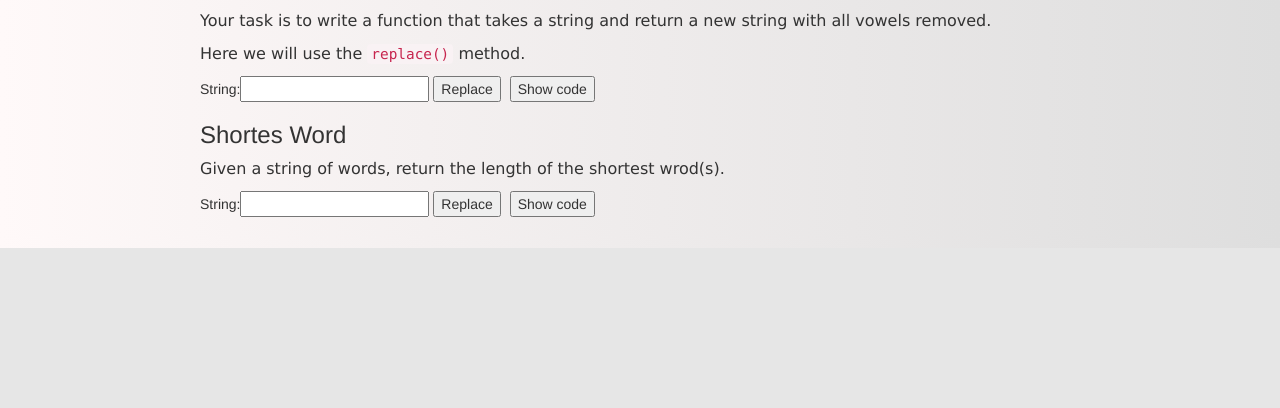
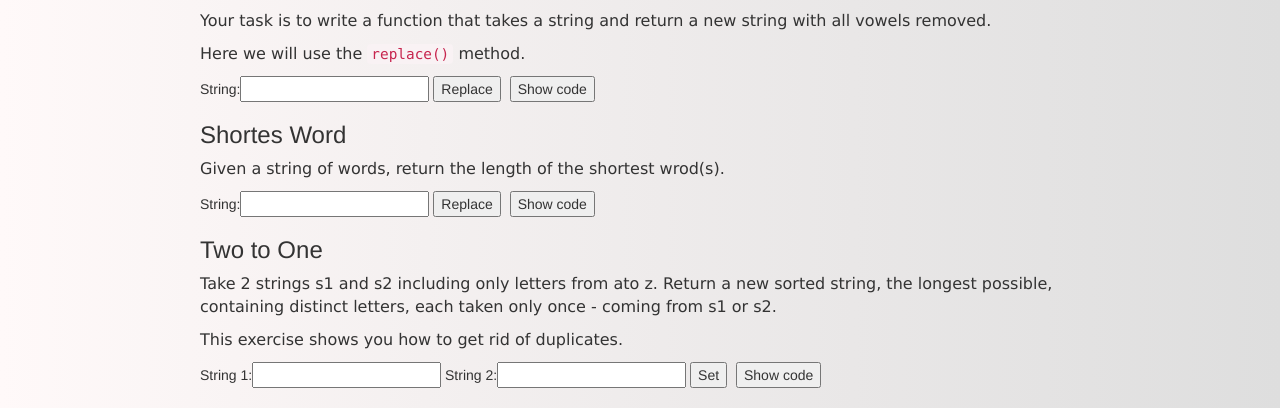
Before and after one commit to chabiorborys/Django_blog, a Django app: page /js_codewars/ in a window 1280 px wide. Shown: the part 552-960 px from the top of the page. Before the commit the page ends 800 px from the top, so only its background shows below. Run offline with Django 3.2, Linux system fonts and the light colour scheme; some libraries are stand-ins or nearby versions.

Commit message:
added an exercise

```diff
--- a/templates/js_codewars.html
+++ b/templates/js_codewars.html
@@ -71,6 +71,22 @@ for (i=0;i&lt;s.length;i++){
 }
 len = len.sort(function(a,b){return a-b})
 return Math.min.apply(0,len)
+}
+</code></pre>
+</div>
+<h3>Two to One</h3>
+<p>Take 2 strings s1 and s2 including only letters from ato z. Return a new sorted string, the longest possible, containing distinct letters, each taken only once - coming from s1 or s2.
+</p>
+<p>This exercise shows you how to get rid of duplicates.</p>
+String 1:<input type="text" id="myString4"> String 2:<input type="text" id="myString5">
+<button onclick="setFunction()" class="buttons">Set</button>
+<button onclick="showCode5()" class="buttons">Show code</button>
+<p id="demo5"></p>
+<div id="ex_5" style="display: none;">
+    <pre><code>function longest(s1, s2) {
+    s3 = s1.concat(s2)
+    s3 = new Set(s3)
+    return Array.from(s3).sort().join('')
 }
 </code></pre>
 </div>
@@ -156,6 +172,23 @@ return Math.min.apply(0,len)
             x.style.display = 'none';
         }
     }
+
+    function setFunction() {
+        var s1 = document.getElementById('myString4').value;
+        var s2 = document.getElementById('myString5').value;
+        var s3 = s1.concat(s2);
+        s3 = new Set(s3);
+        document.getElementById("demo5").innerHTML = Array.from(s3).sort().join('');
+    }
+
+    function showCode5() {
+        var x = document.getElementById("ex_5");
+        if (x.style.display === 'none') {
+            x.style.display = 'block';
+        } else {
+            x.style.display = 'none';
+        }
+    }
 </script>
 
 {% endblock content %}
```
